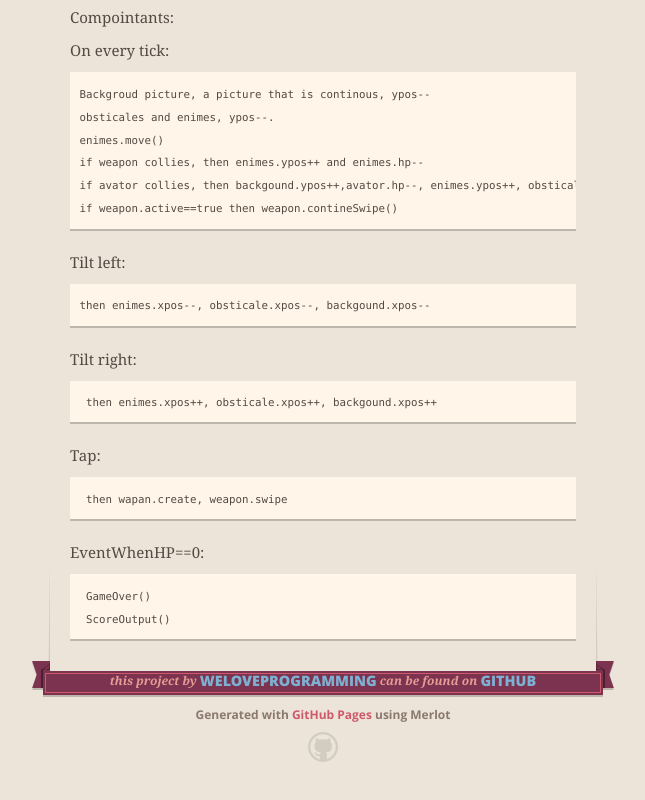
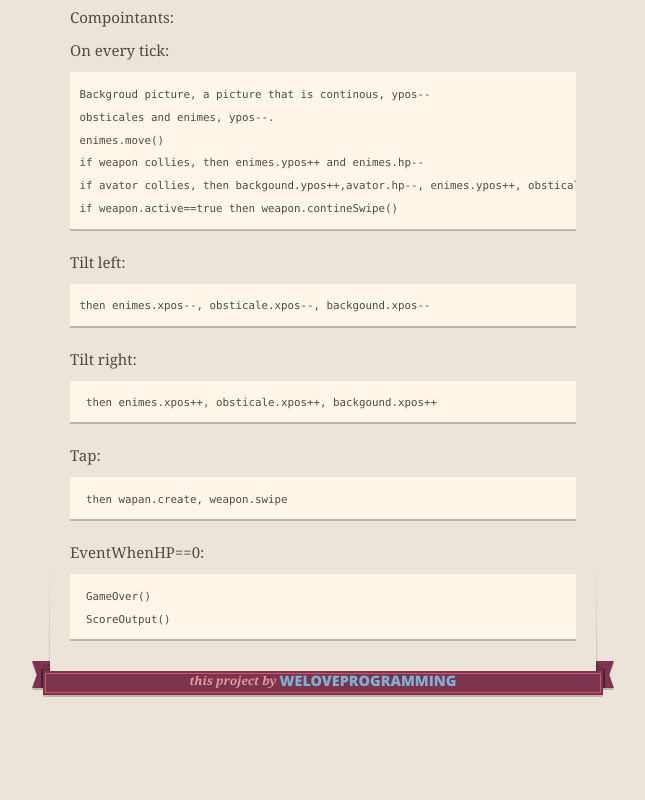
Before and after one commit to WeLoveProgramming/Game1, a plain HTML site: page index.html in a window 1280 px wide. Shown: the part 887-1687 px from the top of the page, without its empty margins (317-962 px from the left). After the commit the page ends 1624 px from the top, so only its background shows below. Drawn offline with nearby package versions, Linux system fonts and the light colour scheme.

Commit message:
Update index.html

```diff
--- a/index.html
+++ b/index.html
@@ -116,13 +116,11 @@ if weapon.active==true then weapon.contineSwipe()
       <footer>
         <span class="ribbon-outer">
           <span class="ribbon-inner">
-            <p>this project by <a href="https://github.com/WeLoveProgramming">WeLoveProgramming</a> can be found on <a href="https://github.com/WeLoveProgramming/Game1">GitHub</a></p>
+            <p>this project by <a href="http://weloveprogramming.github.io/">WeLoveProgramming</a></p>
           </span>
           <span class="left-tail"></span>
           <span class="right-tail"></span>
         </span>
-        <p>Generated with <a href="http://pages.github.com">GitHub Pages</a> using Merlot</p>
-        <span class="octocat"></span>
       </footer>
 
     </div>
```
